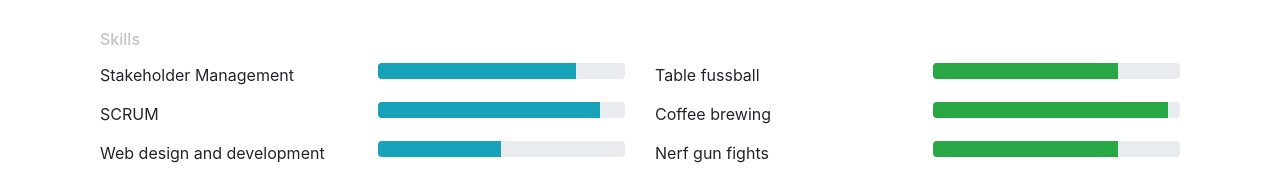
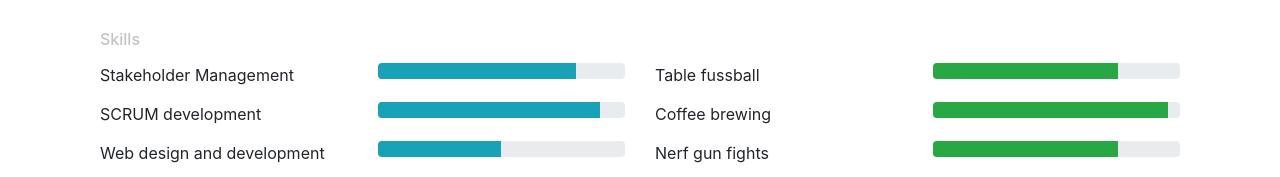
Before and after one commit to Laurensmarnixkalf/laurenskalf, a plain HTML site: page index.html in a window 1280 px wide. Shown: the part 1289-1466 px from the top of the page. Drawn offline with nearby package versions, Linux system fonts and the light colour scheme.

Commit message:
kleine verandering in benaming van 1 van de skills

```diff
--- a/index.html
+++ b/index.html
@@ -126,7 +126,7 @@
     </div>
 </div>
 <div class="row">
-  <div class="col-sm">SCRUM</div>
+  <div class="col-sm">SCRUM development</div>
     <div class="col-sm">
       <div class="progress">
       <div class="progress-bar bg-info" role="progressbar" style="width: 90%" aria-valuenow="90" aria-valuemin="0" aria-valuemax="100"></div>
```
